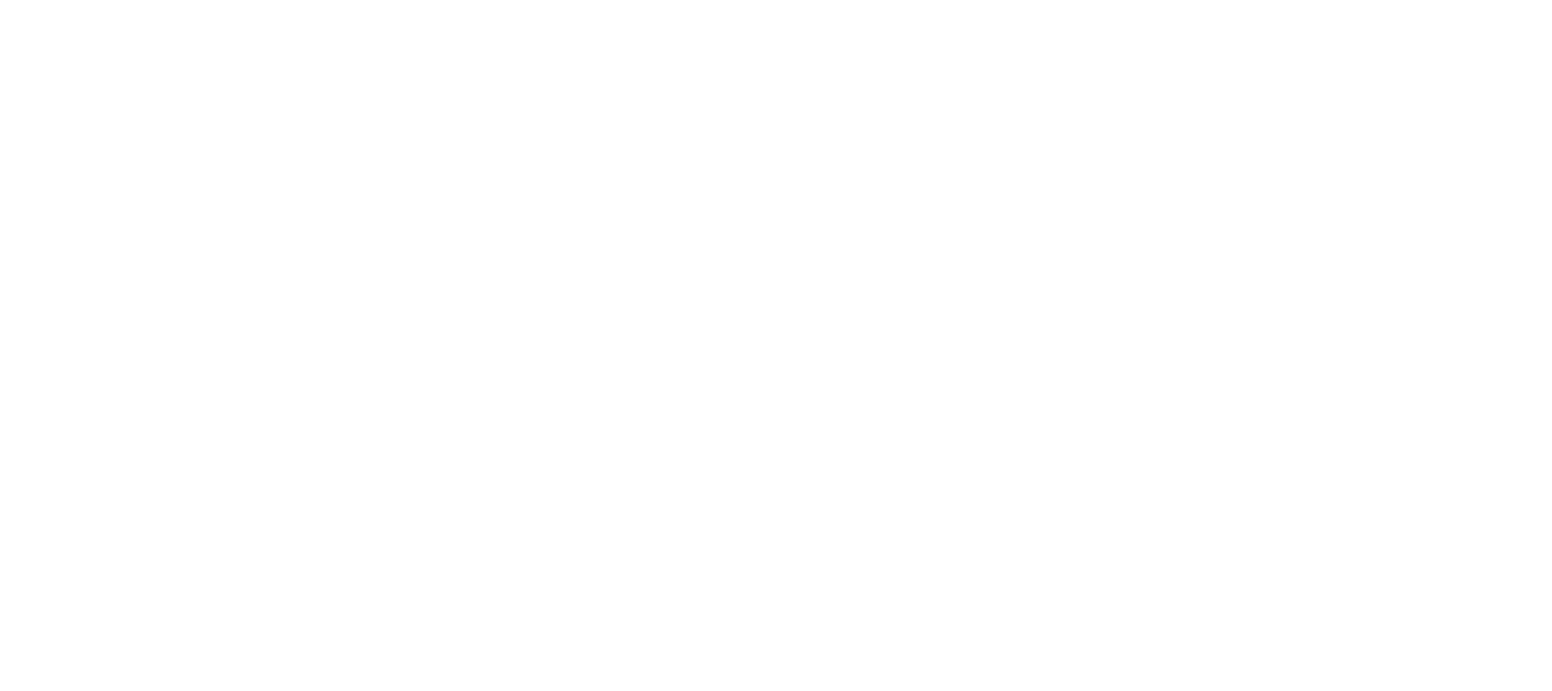
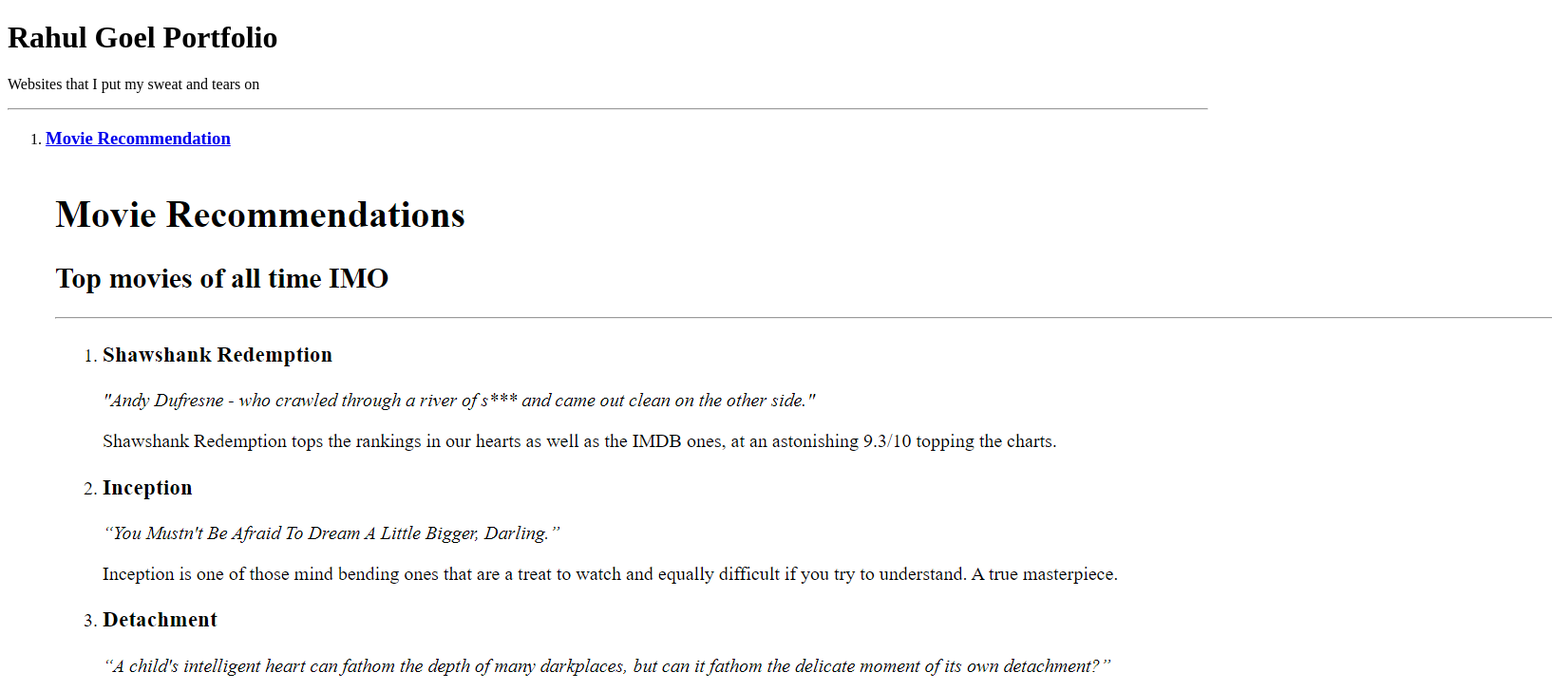
Before and after one commit to RahulGoel2002/Portfolio, a plain HTML site: page index.html in a window 1280 px wide. Shown: the top 728 px of the page at 95% size, 1634 px wide, since content can reach past the window. Drawn offline with Linux system fonts and the light colour scheme.

Commit message:
Add Body and Add Screenshots

```diff
--- a/index.html
+++ b/index.html
@@ -7,6 +7,18 @@
     <title>Portfolio</title>
 </head>
 <body>
-
+    <h1>Rahul Goel Portfolio</h1>
+    <p>Websites that I put my sweat and tears on</p>
+    <hr>
+    <ol>
+        <li>
+            <a href="https://rahulgoel2002.github.io/MovieRecommendation/"><h3>Movie Recommendation</h3></a>
+            <img src="assets/MovieRecommendationSS.png" alt="Movie Recommendation Screenshot">
+        </li>
+        <li>
+            <a href="https://rahulgoel2002.github.io/BirthdayInvitation/"><h3>Birthday Invitation</h3></a>
+            <img src="assets/birthdayInvitationSS.png" alt="Birthday Invitation Screenshot">
+        </li>
+    </ol>
 </body>
 </html>
```
Also changed, not shown: assets/MovieRecommendationSS.png (added), assets/birthdayInvitationSS.png (added).
